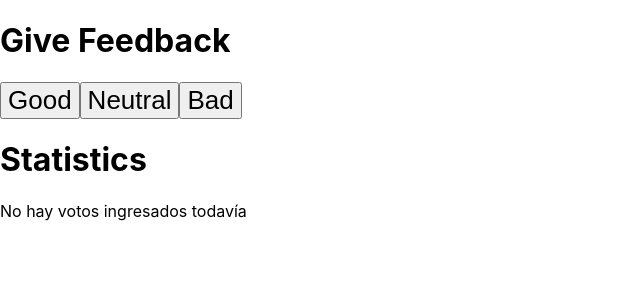
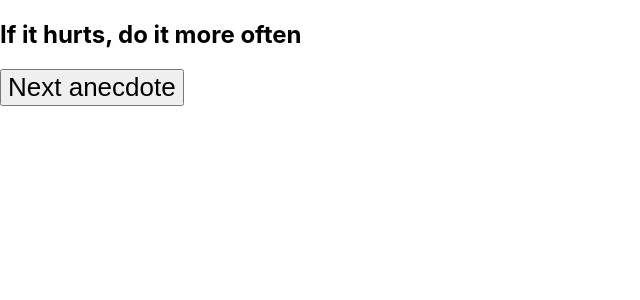
Before and after one commit to HrHrM/Fullstack-Open-2021, a React (Vite) app in the folder FullStack-Open-2021-Course/: page / in a window 1280 px wide. Shown: the top 300 px of the page, without its empty margins (0-640 px from the left). Built offline with nearby package versions, Linux system fonts and the light colour scheme.

Commit message:
started 1.13

```diff
--- a/FullStack-Open-2021-Course/src/App.jsx
+++ b/FullStack-Open-2021-Course/src/App.jsx
@@ -1,42 +1,34 @@
 import React, { useState } from 'react'
 import logo                from './logo.svg'
 import './App.css'
-import Title               from './Components/Title'
 import Button              from './Components/Button'
-import Statistics          from './Components/Statistics'
 
-const App = () => {
 
-  const [ good, setGood ]       = useState(0)
-  const [ neutral, setNeutral ] = useState(0)
-  const [ bad, setBad ]         = useState(0)
+const App = ({ anecdotes }) => {
 
-  const handleGood = () => {
-    setGood(good + 1)
+  const [ selected, setSelected ] = useState(0)
+  const [ votes, setVotes ]       = useState(0)
+  console.log(anecdotes[selected])
+
+  const handleRandom = () => {
+    setSelected(Math.floor(Math.random()*anecdotes.length))
+    console.log(anecdotes[selected])
   }
-  const handleNeutral = () => {
-    setNeutral(neutral + 1)
-  }
-  const handleBad = () => {
-    setBad(bad + 1)
+  const handleVote = () => {
+    setVotes(votes)
   }
 
-  return (
-    <>
+
+  return(
+    <div>
       <div>
-        <Title title = {'Give Feedback'} />
+        <h2> {anecdotes[selected]} </h2>
       </div>
       <div>
-        <Button handler = {handleGood}    text = {'Good'} />
-        <Button handler = {handleNeutral} text = {'Neutral'} />
-        <Button handler = {handleBad}     text = {'Bad'} />
+        <Button text = {'Next anecdote'} handler = {handleRandom} />
       </div>
-      <div>
-        <Title title = {'Statistics'} />
-      </div>
-      <Statistics good = {good} bad = {bad} neutral = {neutral} />
-    </>
 
+    </div>
   )
 }
 
--- a/FullStack-Open-2021-Course/src/Components/Button.jsx
+++ b/FullStack-Open-2021-Course/src/Components/Button.jsx
@@ -1,6 +1,6 @@
 import React from "react";
 
-const Button = ({handler, text}) => {
+const Button = ({ text, handler }) => {
     return(
         <>
             <button onClick={handler} >
@@ -9,5 +9,4 @@
         </>
     )
 }
-
 export default Button
--- a/FullStack-Open-2021-Course/src/Components/Statistic.jsx
+++ /dev/null
@@ -1,18 +0,0 @@
-import React from "react";
-
-const Statistic = ({ text, value }) => {
-
-    return(
-        <>
-            <table>
-                <tbody>
-                    <tr>
-                        <td> {text}  </td>
-                        <td> : {value} </td>
-                    </tr>
-                </tbody>
-            </table>
-        </>
-    )
-}
-export default Statistic
--- a/FullStack-Open-2021-Course/src/Components/Statistics.jsx
+++ /dev/null
@@ -1,32 +0,0 @@
-import React     from "react";
-import Statistic from './Statistic'
-
-const Statistics = ({good, bad, neutral}) => {
-    const total    = (good + bad + neutral)
-    const average  = ((good + bad + neutral) / 3)
-    const positive = ((good * 100) / total)
-    const ifVote   = () => {
-        if(total === 0) {
-            return (
-                <>No hay votos ingresados todavía</>
-            )
-        }
-        return(
-            <>
-                <Statistic text = {'Good'}      value = {good} />
-                <Statistic text = {'Neutral'}   value = {neutral} />
-                <Statistic text = {'Bad'}       value = {bad} />
-                <Statistic text = {'Total'}     value = {total} />
-                <Statistic text = {'Average'}   value = {average} />
-                <Statistic text = {'Positives'} value = {positive} />
-            </>
-        )
-    }
-    return(
-        <> {ifVote()} </>
-    )
-}
-
-
-
-export default Statistics
--- a/FullStack-Open-2021-Course/src/Components/Title.jsx
+++ /dev/null
@@ -1,10 +0,0 @@
-import React from "react";
-
-const Title = ({title}) => {
-    return(
-        <>
-            <h1> {title} </h1>
-        </>
-    )
-}
-export default Title
--- a/FullStack-Open-2021-Course/src/main.jsx
+++ b/FullStack-Open-2021-Course/src/main.jsx
@@ -3,9 +3,21 @@
 import './index.css'
 import App from './App'
 
+
+const anecdotes = [
+  'If it hurts, do it more often',
+  'Adding manpower to a late software project makes it later!',
+  'The first 90 percent of the code accounts for the first 90 percent of the development time...The remaining 10 percent of the code accounts for the other 90 percent of the development time.',
+  'Any fool can write code that a computer can understand. Good programmers write code that humans can understand.',
+  'Premature optimization is the root of all evil.',
+  'Debugging is twice as hard as writing the code in the first place. Therefore, if you write the code as cleverly as possible, you are, by definition, not smart enough to debug it.'
+]
+
+
+
 ReactDOM.render(
   <React.StrictMode>
-    <App />
+    <App anecdotes = {anecdotes} />
   </React.StrictMode>,
   document.getElementById('root')
 )
```
